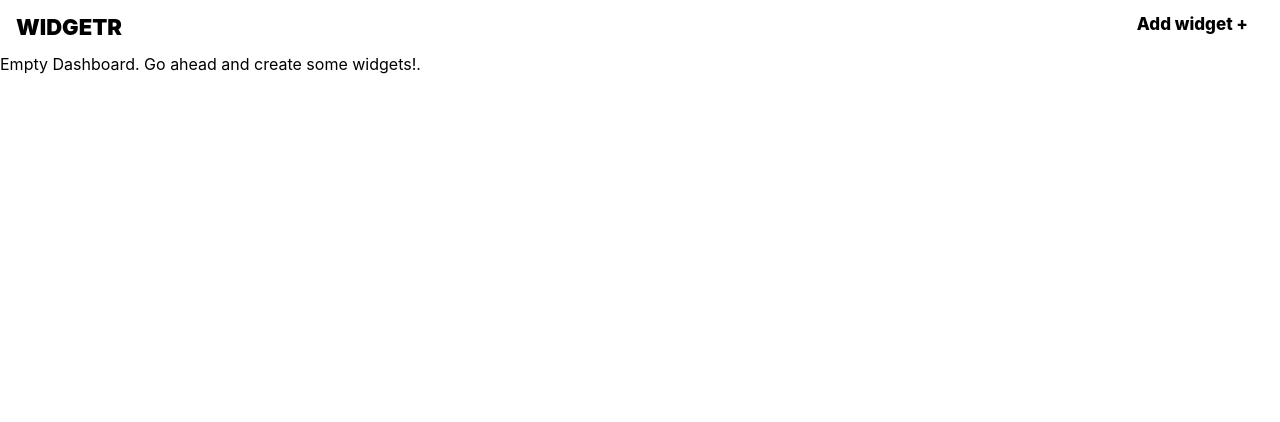
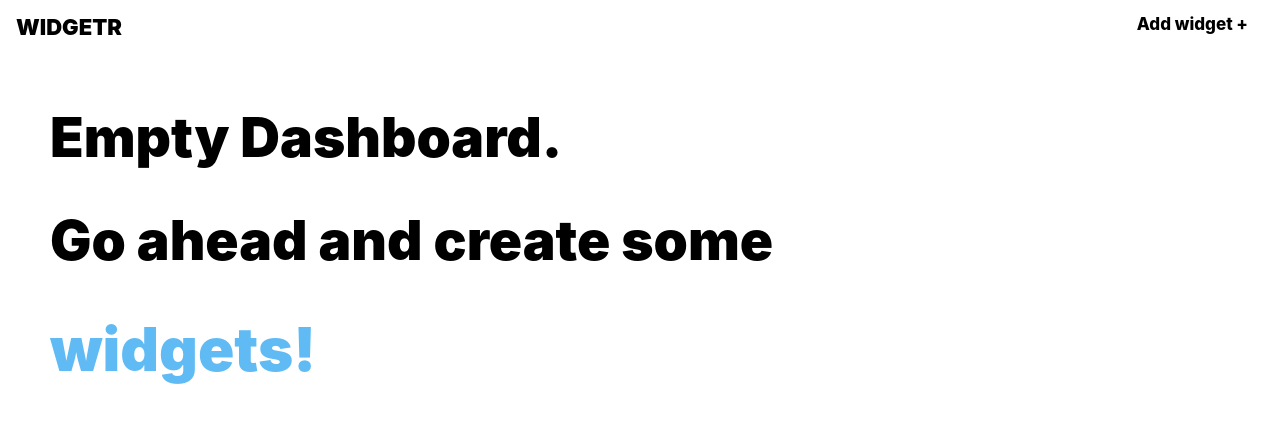
Before and after one commit to pintoedo/widgeter, a React (Create React App) app: page / in a window 1280 px wide. Shown: the top 422 px of the page. Built offline with nearby package versions, Linux system fonts and the light colour scheme; the HTML template or start-up script is replaced by a standard one.

Commit message:
add small changes

```diff
--- a/src/components/modal/Modal.js
+++ b/src/components/modal/Modal.js
@@ -59,12 +59,12 @@ const ButtonDiv = styled.div`
 `;
 
 const Button = styled.button`
-  border: #007dba solid 2px;
+  border: none;
   padding: 5px;
   margin: 5px;
   font-size: 16px;
-  background-color: #007dba;
+  background-color: black;
   color: #fff;
   min-width: 100px;
-  border-radius: 3px;
+  border-radius: 8px;
 `;
--- a/src/components/multiStep/MultiStep.js
+++ b/src/components/multiStep/MultiStep.js
@@ -48,7 +48,7 @@ const MultiStep = () => {
       {step !== 1 ? (
         <>
           <Button onClick={decrementStep}>Back</Button>
-          <Button onClick={(e) => handleSubmit(formValues)}>Submit</Button>
+          <Button onClick={(e) => handleSubmit(formValues)}>Create</Button>
         </>
       ) : null}
       {step !== 2 ? <Button onClick={incrementStep}>Next</Button> : null}
@@ -57,14 +57,15 @@ const MultiStep = () => {
 };
 
 const Button = styled.button`
-  border: #007dba solid 2px;
+  border: none;
   padding: 5px;
   margin: 5px;
   font-size: 16px;
-  background-color: #007dba;
+  font-weight: 600;
+  background-color: black;
   color: #fff;
   min-width: 100px;
-  border-radius: 3px;
+  border-radius: 8px;
 `;
 
 export default MultiStep;
--- a/src/components/widget/Widget.js
+++ b/src/components/widget/Widget.js
@@ -9,7 +9,6 @@ const shortString = (data) => {
 };
 
 const Widget = ({ data }) => {
-  console.log(source[data.language]);
   return (
     <Card>
       <Image src={source[data.language]} alt="" />
--- a/src/containers/dashboard/Dashboard.js
+++ b/src/containers/dashboard/Dashboard.js
@@ -1,7 +1,7 @@
 import React, { useContext } from 'react';
 import { WidgetContext } from '../../context/WidgetContext';
 import Widget from '../../components/widget/Widget';
-import styled from 'styled-components';
+import styled, { keyframes } from 'styled-components';
 
 const Dashboard = () => {
   const appContext = useContext(WidgetContext);
@@ -13,19 +13,53 @@ const Dashboard = () => {
       })}
     </Container>
   ) : (
-    <div className="empty">
-      Empty Dashboard. Go ahead and create some widgets!.
-    </div>
+    <Div>
+      <H1>Empty Dashboard.</H1>
+      <H1>Go ahead and create some </H1>
+      <H1Colored>widgets!</H1Colored>
+    </Div>
   );
 };
+
+const H1 = styled.h1`
+  font-weight: 900;
+  font-size: 55px;
+`;
 
 const Container = styled.div`
   display: flex;
   flex-wrap: wrap;
   justify-content: center;
-  list-style: none;
+  align-item: center;
+  align-self: center;
   margin: 0;
   padding: 0;
 `;
 
+const Div = styled.div`
+  margin: 50px;
+`;
+
+const colorChange = keyframes`{
+  0%{color: #f4e749;}
+  10%{color: #60bbf4;}
+  20%{color: aqua;}
+  30%{color: #7d42dd;}
+  40%{color: #e5903a;}
+  50%{color: #a58828;}
+  60%{color: #bc3bbc;}
+  70%{color: #164a16;}
+  80%{color: #d94646;}
+  90%{color: #b96c52;}
+  100%{color: #bcef32;}
+}`;
+
+const H1Colored = styled.h1`
+  font-weight: 900;
+  font-size: 60px;
+  animation-name: ${colorChange};
+  animation-duration: 5s;
+  animation-iteration-count: infinite;
+`;
+
 export default Dashboard;
```
Also changed, not shown: 1 other file (tests, documents, lock files or other folders).
